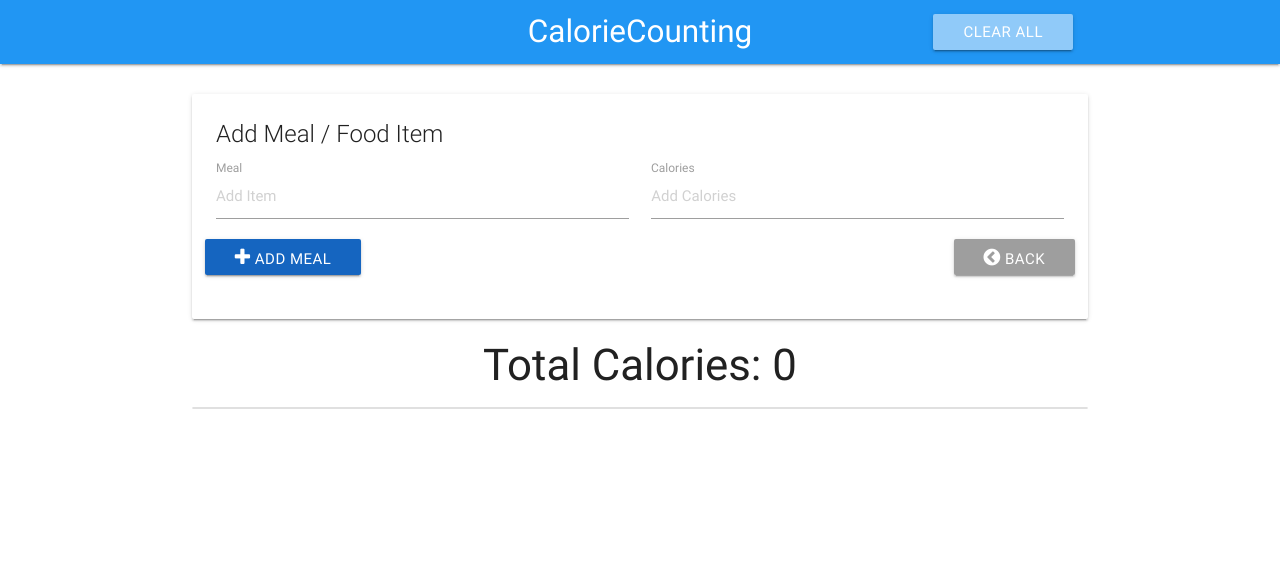
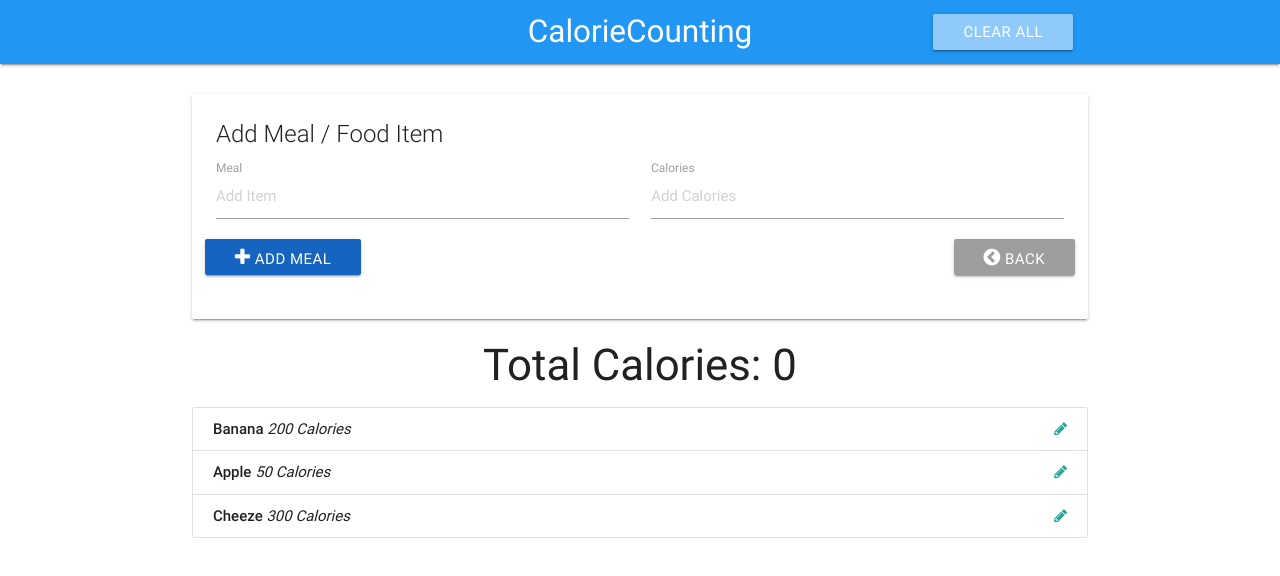
Before and after one commit to octoccoper/CalorieCounting, a plain HTML site: page index.html in a window 1280 px wide. Drawn offline with nearby package versions, Linux system fonts and the light colour scheme.

Commit message:
added populateItems() and getItems()

```diff
--- a/app.js
+++ b/app.js
@@ -30,6 +30,9 @@ const ItemCtrl = (function () {
 
   // Public methods
   return {
+    getItems: function () {
+      return data.items;
+    },
     logData: function () {
       return data;
     }
@@ -40,9 +43,27 @@ const ItemCtrl = (function () {
 // UI controller
 const UICtrl = (function () {
 
+  const UISelectors = {
+    itemList: "#item-list"
+  };
+
   // Public methods
   return {
+    populateItems: function (items) {
+      let html = "";
 
+      items.forEach(item => {
+        html += `<li id="item-${item.id}" class="collection-item">
+        <strong>${item.name} </strong> <em>${item.calories} Calories</em>
+        <a href="#" class="secondary-content">
+          <i class="edit-item fa fa-pencil"></i>
+        </a>
+        </li>`;
+      });
+
+      // Insert list items
+      document.querySelector(UISelectors.itemList).innerHTML = html;
+    }
   }
 })();
 
@@ -53,7 +74,10 @@ const AppCtrl = (function (ItemCtrl, UICtrl) {
   // Public methods
   return {
     init: function () {
-      console.log("Initializing app");
+      const items = ItemCtrl.getItems();
+
+      // Populate list with items
+      UICtrl.populateItems(items);
     }
   }
 
```
Also changed, not shown: index.html (+3 -3 lines).
